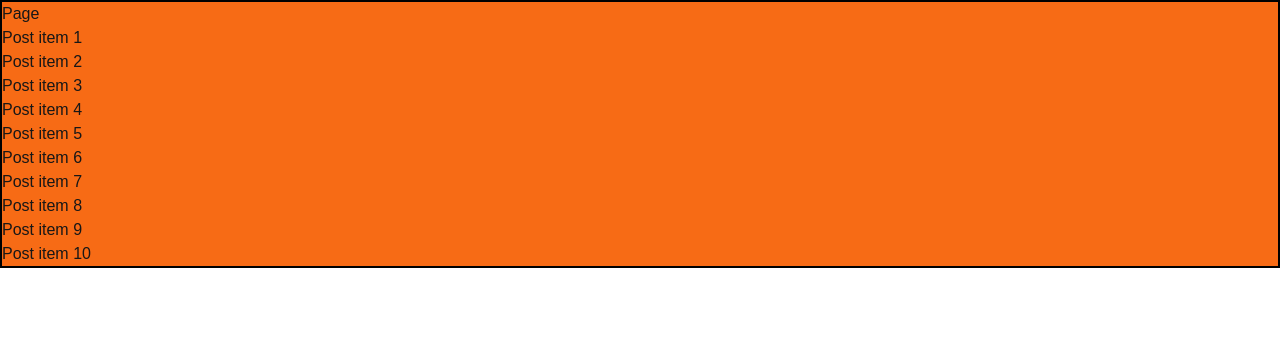
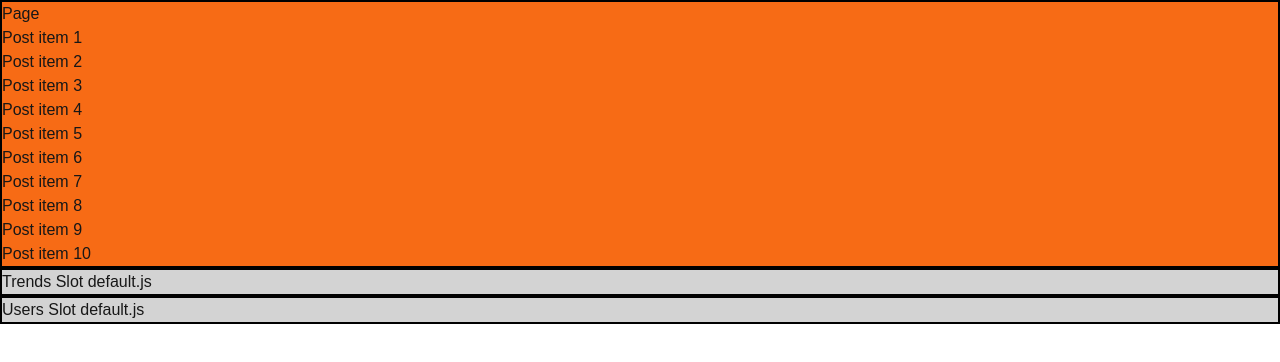
Before and after one commit to zuzubibi/pj_next, a Next.js app in the folder pj_next/: page /feed in a window 1280 px wide. Shown: the top 362 px of the page. Built offline with nearby package versions, Linux system fonts and the light colour scheme.

Commit message:
feat: 병렬 라우트 사용

```diff
--- /dev/null
+++ b/pj_next/app/@trends/default.tsx
@@ -0,0 +1,6 @@
+function TrendsPage() {
+    return <div className="box slot-default">Trends Slot default.js</div>;
+}
+
+
+export default TrendsPage;
--- /dev/null
+++ b/pj_next/app/@trends/page.tsx
@@ -0,0 +1,5 @@
+function TrendsPage() {
+    return <div className="box slot-1">Trends Slot</div>;
+}
+
+export default TrendsPage;
--- /dev/null
+++ b/pj_next/app/@users/default.tsx
@@ -0,0 +1,5 @@
+function UsersPage() {
+    return <div className="box slot-default">Users Slot default.js</div>;
+}
+
+export default UsersPage;
--- /dev/null
+++ b/pj_next/app/@users/page.tsx
@@ -0,0 +1,5 @@
+function UsersPage() {
+    return <div className="box slot-2">Users Slot</div>;
+}
+
+export default UsersPage;
--- a/pj_next/app/layout.tsx
+++ b/pj_next/app/layout.tsx
@@ -17,17 +17,22 @@ export const metadata: Metadata = {
   description: "Generated by create next app",
 };
 
-export default function RootLayout({
-  children,
-}: Readonly<{
+interface RootLayoutProps {
   children: React.ReactNode;
-}>) {
+  trends: React.ReactNode;
+  users: React.ReactNode;
+}
+
+export default function RootLayout(props: Readonly<RootLayoutProps>) {
+  const { children, trends, users } = props;
+
   return (
-    <html
-      lang="en"
-      className={`${geistSans.variable} ${geistMono.variable} h-full antialiased`}
-    >
-      <body className="min-h-full flex flex-col">{children}</body>
+    <html lang="en" >
+      <body className={`${geistSans.variable} ${geistMono.variable}`}>
+        {children}
+        {trends}
+        {users}
+      </body>
     </html>
   );
 }
```
